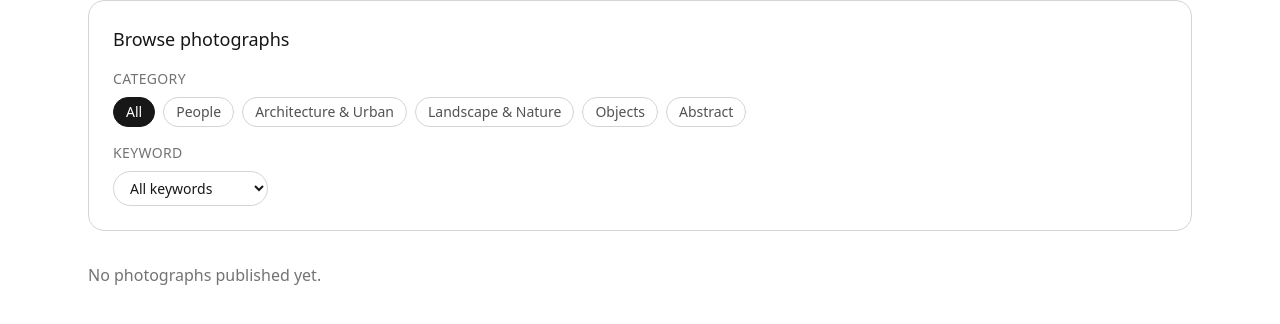
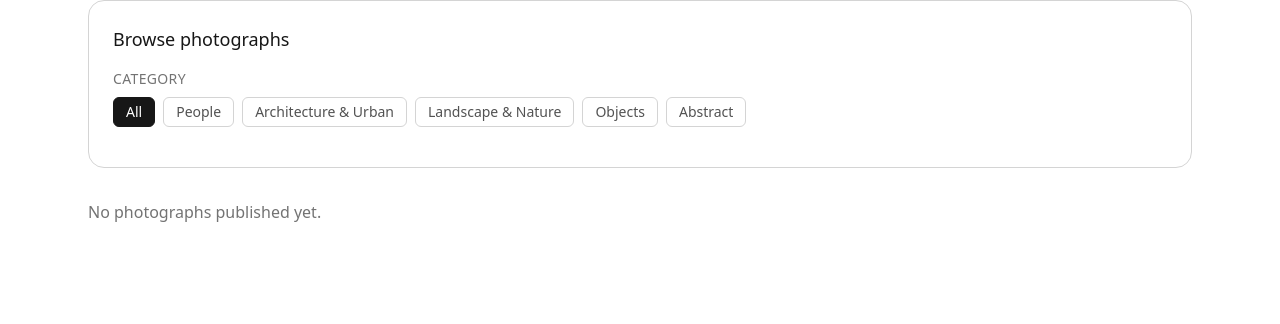
Before and after one commit to ajm660/photo-site, a Flask app: page /?category=all in a window 1280 px wide. Shown: the part 92-416 px from the top of the page. Run offline with Flask 3, Linux system fonts and the light colour scheme; tables that the repository leaves empty hold one stand-in row (values such as "Sample post"); style sheets or scripts are compiled from the project's sources; some libraries are stand-ins or nearby versions.

Commit message:
Refine keyword filter UI: custom dropdown with counts and category reset
Replace the native keyword <select> with a custom Alpine dropdown whose
chevron flips on open and whose button/panel padding is symmetric.
Category and keyword counts are now scoped to the selected category
(zero-count keywords drop out automatically), "All keywords" shows the
category's total photo count, and picking a category resets the
keyword filter back to "All" since a stale keyword may not exist in
the new category. All buttons use a small border radius instead of
fully rounded pills. Kept a <noscript> <select> fallback for parity
without JS.

Co-Authored-By: Claude Sonnet 5 <noreply@anthropic.com>

```diff
--- a/app/routes/gallery.py
+++ b/app/routes/gallery.py
@@ -1,4 +1,5 @@
 from flask import Blueprint, abort, render_template, request
+from sqlalchemy import func
 
 from app.categories import (
     ALL_CATEGORY_SLUG,
@@ -7,6 +8,7 @@ from app.categories import (
     PRIMARY_CATEGORY_VARIANT_SLUGS,
     WEB_KEYWORD_SLUG,
 )
+from app.extensions import db
 from app.models import Keyword, Photo
 
 gallery_bp = Blueprint("gallery", __name__)
@@ -20,32 +22,48 @@ def index():
 
     tag_slugs = [t for t in request.args.getlist("tags") if t]
 
-    photos_query = Photo.query.filter_by(published=True)
+    # Photos in the selected category (or, for "All", every web-published
+    # photo) before any secondary keyword filter is applied — this is the
+    # base set that keyword counts are computed against.
+    category_photos = Photo.query.filter_by(published=True)
     if category_slug == ALL_CATEGORY_SLUG:
-        photos_query = photos_query.filter(Photo.keywords.any(Keyword.slug == WEB_KEYWORD_SLUG))
+        category_photos = category_photos.filter(Photo.keywords.any(Keyword.slug == WEB_KEYWORD_SLUG))
     else:
         variant_slugs = PRIMARY_CATEGORY_VARIANT_SLUGS[category_slug]
-        photos_query = photos_query.filter(Photo.keywords.any(Keyword.slug.in_(variant_slugs)))
+        category_photos = category_photos.filter(Photo.keywords.any(Keyword.slug.in_(variant_slugs)))
+
+    photos_query = category_photos
     for slug in tag_slugs:
         photos_query = photos_query.filter(Photo.keywords.any(Keyword.slug == slug))
 
     photos = photos_query.order_by(Photo.date_taken.desc()).all()
 
+    category_photo_count = category_photos.count()
+
     categories = [{"name": "All", "slug": ALL_CATEGORY_SLUG}] + [
         {"name": name, "slug": slug} for name, slug in PRIMARY_CATEGORY_SLUGS.items()
     ]
 
-    # Every keyword across all published photos, excluding the primary
-    # category keywords and the "web" publishing tag — lets you refine
+    # Every keyword occurring within the current category (excluding the
+    # primary category keywords and the "web" publishing tag), with a count
+    # of how many of that category's photos carry it — lets you refine
     # within a category (or across all of them) by a secondary keyword.
-    all_keywords = (
-        Keyword.query.join(Keyword.photos)
-        .filter(Photo.published.is_(True))
+    keyword_counts = (
+        db.session.query(Keyword, func.count(func.distinct(Photo.id)))
+        .join(Keyword.photos)
+        .filter(Photo.id.in_(category_photos.with_entities(Photo.id)))
         .filter(~Keyword.slug.in_(ALL_PRIMARY_VARIANT_SLUGS))
         .filter(Keyword.slug != WEB_KEYWORD_SLUG)
-        .distinct()
+        .group_by(Keyword.id)
         .order_by(Keyword.name)
         .all()
+    )
+    all_keywords = [
+        {"slug": keyword.slug, "name": keyword.name, "count": count}
+        for keyword, count in keyword_counts
+    ]
+    selected_keyword = next(
+        (kw for kw in all_keywords if kw["slug"] in tag_slugs), None
     )
 
     photos_for_lightbox = [
@@ -58,7 +76,9 @@ def index():
         categories=categories,
         selected_category=category_slug,
         selected_tags=set(tag_slugs),
+        selected_keyword=selected_keyword,
         all_keywords=all_keywords,
+        category_photo_count=category_photo_count,
         photos_for_lightbox=photos_for_lightbox,
     )
 
--- a/app/templates/gallery.html
+++ b/app/templates/gallery.html
@@ -14,8 +14,8 @@
   <p class="mb-2 text-sm uppercase tracking-wide text-neutral-500">Category</p>
   <nav class="mb-4 flex flex-wrap gap-2">
     {% for cat in categories %}
-      <a href="{{ url_for('gallery.index', category=cat.slug, tags=selected_tags|list) }}"
-         class="rounded-full border px-3 py-1 text-sm {{ 'border-neutral-900 bg-neutral-900 text-white' if selected_category == cat.slug else 'border-neutral-300 text-neutral-600 hover:border-neutral-900 hover:text-neutral-900' }}">
+      <a href="{{ url_for('gallery.index', category=cat.slug) }}"
+         class="rounded-md border px-3 py-1 text-sm {{ 'border-neutral-900 bg-neutral-900 text-white' if selected_category == cat.slug else 'border-neutral-300 text-neutral-600 hover:border-neutral-900 hover:text-neutral-900' }}">
         {{ cat.name }}
       </a>
     {% endfor %}
@@ -23,16 +23,42 @@
 
   {% if all_keywords %}
     <p class="mb-2 text-sm uppercase tracking-wide text-neutral-500">Keyword</p>
-    <form method="get" class="flex items-center gap-2 text-sm">
-      <input type="hidden" name="category" value="{{ selected_category }}">
-      <select id="jump-keyword" name="tags" onchange="this.form.submit()" class="rounded-full border border-neutral-300 px-3 py-1.5 normal-case">
-        <option value="">All keywords</option>
+    <div class="relative inline-block w-56" x-data="{ open: false }" @click.outside="open = false">
+      <button type="button" @click="open = !open"
+              class="flex w-full items-center justify-between gap-2 rounded-md border border-neutral-300 px-3 py-1.5 text-sm text-neutral-900">
+        <span>{{ selected_keyword.name if selected_keyword else 'All keywords' }}</span>
+        <svg xmlns="http://www.w3.org/2000/svg" viewBox="0 0 20 20" fill="currentColor"
+             class="h-4 w-4 shrink-0 text-neutral-500 transition-transform duration-150"
+             :class="{ 'rotate-180': open }">
+          <path fill-rule="evenodd" d="M5.23 7.21a.75.75 0 011.06.02L10 11.168l3.71-3.938a.75.75 0 111.08 1.04l-4.25 4.5a.75.75 0 01-1.08 0l-4.25-4.5a.75.75 0 01.02-1.06z" clip-rule="evenodd" />
+        </svg>
+      </button>
+      <div x-show="open" x-cloak
+           class="absolute left-0 right-0 top-full z-10 mt-1 max-h-64 overflow-y-auto rounded-md border border-neutral-300 bg-white text-sm shadow-sm">
+        <a href="{{ url_for('gallery.index', category=selected_category) }}"
+           class="block px-3 py-1.5 {{ 'font-medium text-neutral-900' if not selected_keyword else 'text-neutral-600 hover:bg-neutral-100' }}">
+          All keywords <span class="text-neutral-400">({{ category_photo_count }})</span>
+        </a>
         {% for kw in all_keywords %}
-          <option value="{{ kw.slug }}" {{ 'selected' if kw.slug in selected_tags else '' }}>{{ kw.name }}</option>
+          <a href="{{ url_for('gallery.index', category=selected_category, tags=[kw.slug]) }}"
+             class="block px-3 py-1.5 {{ 'font-medium text-neutral-900' if selected_keyword and selected_keyword.slug == kw.slug else 'text-neutral-600 hover:bg-neutral-100' }}">
+            {{ kw.name }} <span class="text-neutral-400">({{ kw.count }})</span>
+          </a>
         {% endfor %}
-      </select>
-      <noscript><button type="submit" class="text-neutral-900 underline underline-offset-2">Go</button></noscript>
-    </form>
+      </div>
+    </div>
+    <noscript>
+      <form method="get" class="mt-2 flex items-center gap-2 text-sm">
+        <input type="hidden" name="category" value="{{ selected_category }}">
+        <select name="tags" onchange="this.form.submit()" class="rounded-md border border-neutral-300 px-3 py-1.5 normal-case">
+          <option value="">All keywords ({{ category_photo_count }})</option>
+          {% for kw in all_keywords %}
+            <option value="{{ kw.slug }}" {{ 'selected' if kw.slug in selected_tags else '' }}>{{ kw.name }} ({{ kw.count }})</option>
+          {% endfor %}
+        </select>
+        <button type="submit" class="text-neutral-900 underline underline-offset-2">Go</button>
+      </form>
+    </noscript>
   {% endif %}
 </div>
 
```
